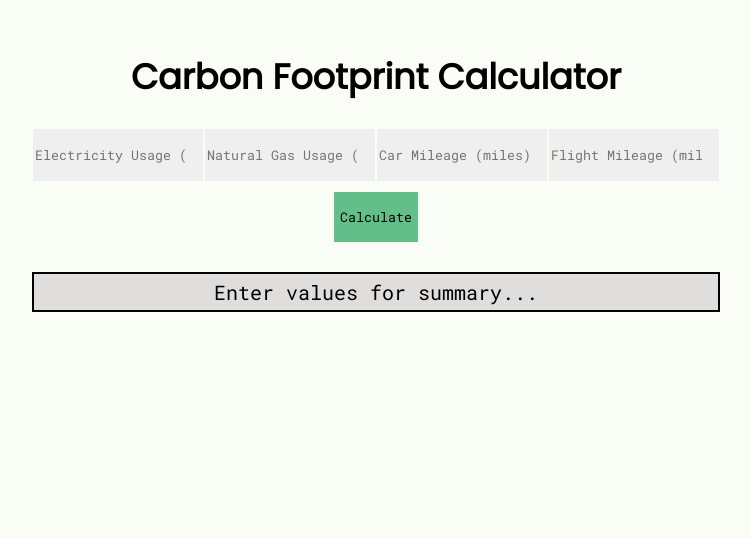
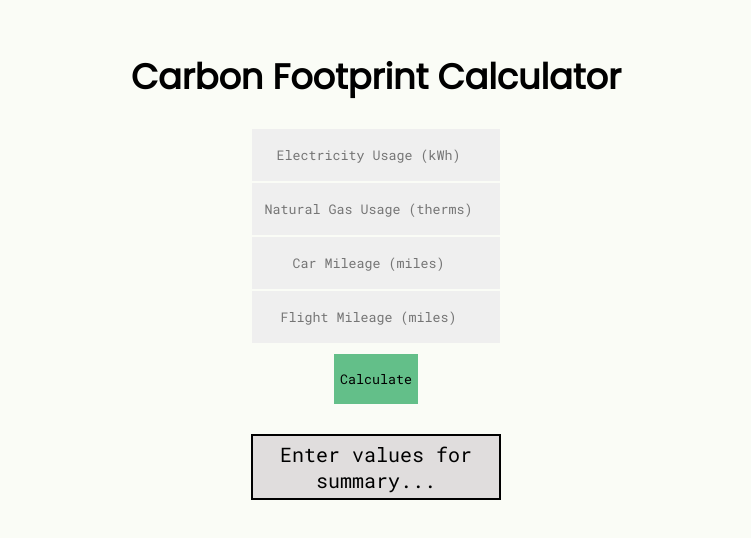
Before and after one commit to Asif2218232/cf_calculator, a React (Vite) app in the folder cf calculator/cf calculator/client/: page / in a window 1280 px wide. Shown: the top 538 px of the page, without its empty margins (264-1015 px from the left). Built offline with nearby package versions, Linux system fonts and the light colour scheme.

Commit message:
Update add.css

```diff
--- a/cf calculator/cf calculator/client/src/styles/add.css
+++ b/cf calculator/cf calculator/client/src/styles/add.css
@@ -13,6 +13,12 @@
     margin-top: 25px;
 }
 
+.form{
+    display: flex;
+    flex-direction: column;
+    justify-content: center;
+    width: 250px;
+}
 
 input{
     height: 50px;
```
